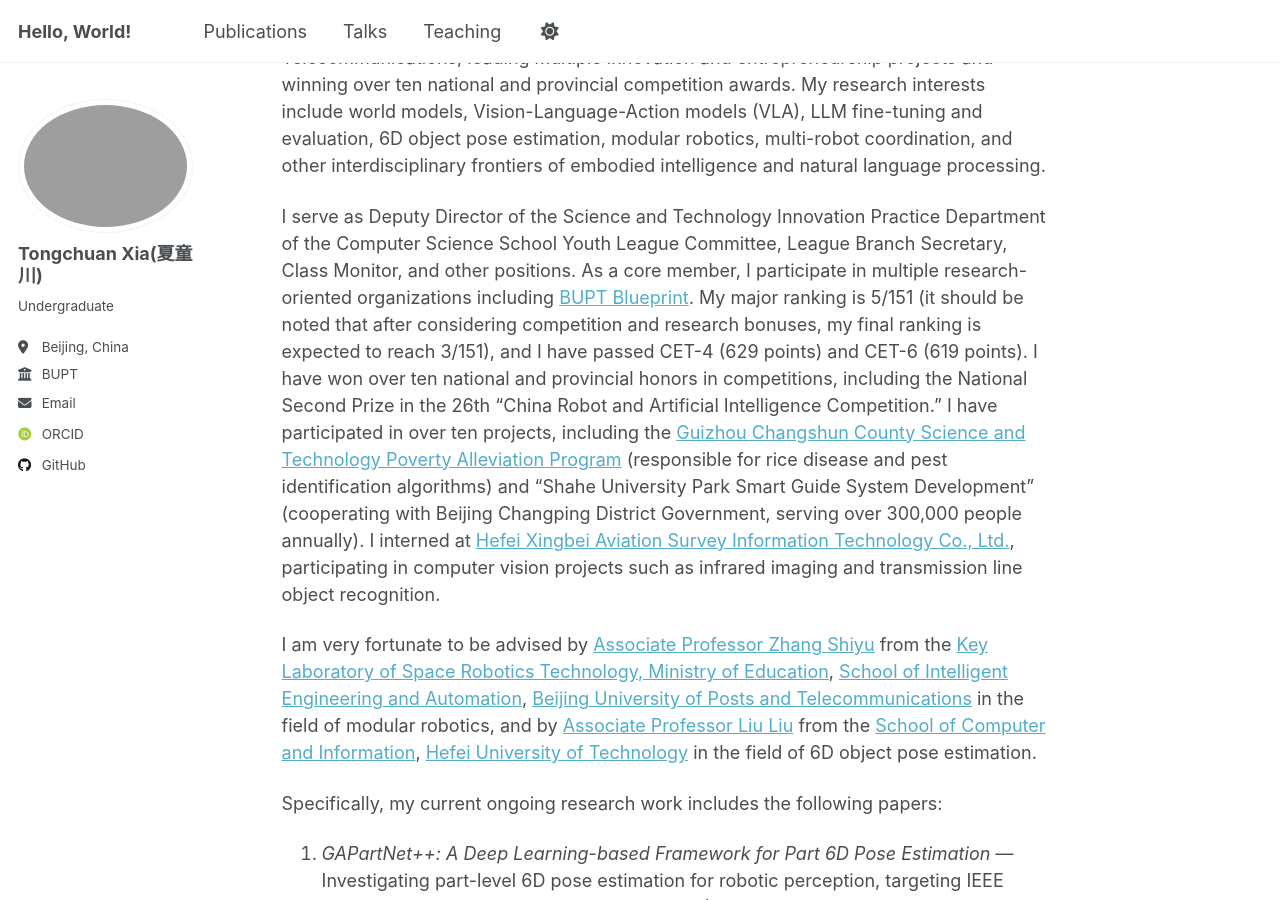
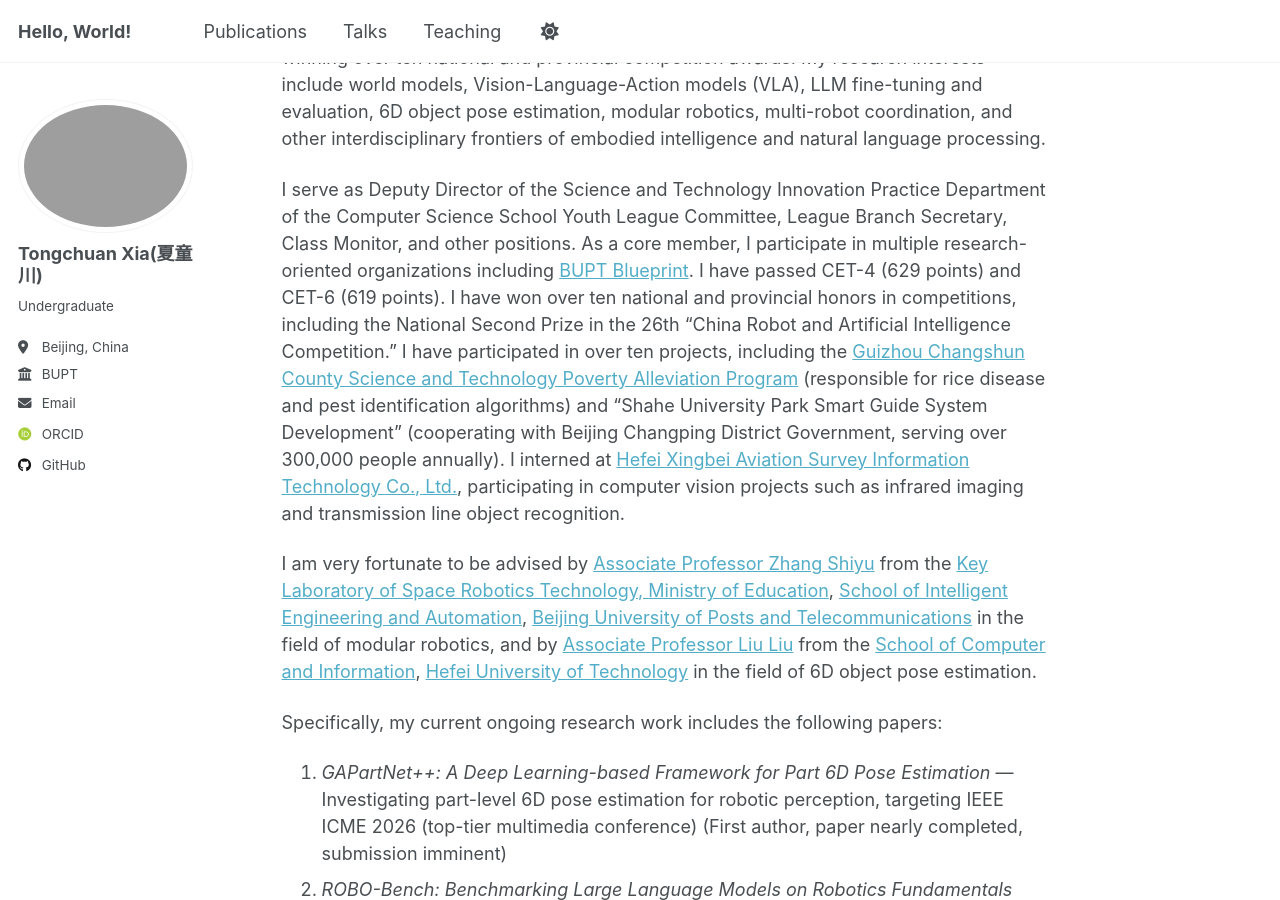
Before and after one commit to Heartune/Heartune.github.io, a Jekyll site: the page built from _pages/about.md, in a window 1280 px wide and 900 px high, scrolled down 1851 px. Built offline with Jekyll 4.4.1, drawn with Linux system fonts in a browser that asks for light colours; some web fonts are replaced; a script that is not in the unit is left out; some of the changed text lies outside the part shown.

Commit message:
Remove major ranking information from about page
🤖 Generated with [Claude Code](https://claude.com/claude-code)

Co-Authored-By: Claude <noreply@anthropic.com>

```diff
--- a/_pages/about.md
+++ b/_pages/about.md
@@ -9,7 +9,7 @@ redirect_from:
 
 我是[北京邮电大学](https://www.bupt.edu.cn/)[计算机学院（国家示范性软件学院）](https://scs.bupt.edu.cn/index.htm)软件工程专业三年级本科生，预计将于2026年取得推免研究生资格。此外，我还有幸被北京邮电大学[叶培大创新创业学院](https://yepeida.bupt.edu.cn/)创新创业教育实验班"叶班"录取，主导多项创新创业项目。我的研究兴趣包括世界模型、VLA、LLM微调与评估、物体6D位姿估计、模块化机器人、多机器人协同等具身智能与自然语言处理的交叉前沿领域。
 
-我在校担任计算机学院团委科创实践部副部长、团支书、班长等多项职务，作为中心组成员参与[北邮蓝图](https://peking.bjd.com.cn/content/s6109f126e4b0f21db068a1c7.html)等多个研究型社团组织；专业排名5/151（需要补充的是，在考虑竞赛及科研加分后，我的最终成绩预计将达到3/151），通过大学英语四级（629分）、六级（619分）；竞赛获第26届"中国机器人及人工智能大赛"国家级二等奖等十余项国家级、省级荣誉；参与[贵州长顺县科技扶贫计划](https://mp.weixin.qq.com/s/6OjkT8vqIqM76sAiqX3pJg)（负责水稻病虫害识别算法）、"沙河高教园智慧导览系统研发"（与北京市昌平区政府合作，服务超30万人次/年）等十余项项目，在[合肥星北航测信息科技有限公司](http://www.navmonitor.com/)实习，参与红外成像、输电线路物体识别等计算机视觉类项目。
+我在校担任计算机学院团委科创实践部副部长、团支书、班长等多项职务，作为中心组成员参与[北邮蓝图](https://peking.bjd.com.cn/content/s6109f126e4b0f21db068a1c7.html)等多个研究型社团组织；通过大学英语四级（629分）、六级（619分）；竞赛获第26届"中国机器人及人工智能大赛"国家级二等奖等十余项国家级、省级荣誉；参与[贵州长顺县科技扶贫计划](https://mp.weixin.qq.com/s/6OjkT8vqIqM76sAiqX3pJg)（负责水稻病虫害识别算法）、"沙河高教园智慧导览系统研发"（与北京市昌平区政府合作，服务超30万人次/年）等十余项项目，在[合肥星北航测信息科技有限公司](http://www.navmonitor.com/)实习，参与红外成像、输电线路物体识别等计算机视觉类项目。
 
 我很幸运地得到了北京邮电大学[智能工程与自动化学院](https://iea.bupt.edu.cn/)[空间机器人教育部重点实验室](https://baike.baidu.com/item/%E7%A9%BA%E9%97%B4%E6%9C%BA%E5%99%A8%E4%BA%BA%E6%8A%80%E6%9C%AF%E6%95%99%E8%82%B2%E9%83%A8%E5%B7%A5%E7%A8%8B%E7%A0%94%E7%A9%B6%E4%B8%AD%E5%BF%83%EF%BC%88%E5%8C%97%E4%BA%AC%E9%82%AE%E7%94%B5%E5%A4%A7%E5%AD%A6%EF%BC%89/20793572)的[张时毓副教授](https://teacher.bupt.edu.cn/zhangshiyu/zh_CN/index.htm)在模块化机器人领域的指导，以及合肥工业大学[计算机与信息学院](https://ci.hfut.edu.cn/)的[刘浏副教授](https://hfut-liuliu.com/)在物体6D位姿估计领域的指导。
 
@@ -37,7 +37,7 @@ redirect_from:
 
 I am a third-year undergraduate student majoring in Software Engineering at the [School of Computer Science (National Pilot Software Engineering School)](https://scs.bupt.edu.cn/index.htm), [Beijing University of Posts and Telecommunications](https://www.bupt.edu.cn/), and I am expected to obtain the recommendation for postgraduate admission (保研) in 2026. Additionally, I am honored to be admitted to the Innovation and Entrepreneurship Education Experimental Class "Ye Class" of the [Ye Peida School of Innovation and Entrepreneurship](https://yepeida.bupt.edu.cn/) at Beijing University of Posts and Telecommunications, leading multiple innovation and entrepreneurship projects and winning over ten national and provincial competition awards. My research interests include world models, Vision-Language-Action models (VLA), LLM fine-tuning and evaluation, 6D object pose estimation, modular robotics, multi-robot coordination, and other interdisciplinary frontiers of embodied intelligence and natural language processing.
 
-I serve as Deputy Director of the Science and Technology Innovation Practice Department of the Computer Science School Youth League Committee, League Branch Secretary, Class Monitor, and other positions. As a core member, I participate in multiple research-oriented organizations including [BUPT Blueprint](https://peking.bjd.com.cn/content/s6109f126e4b0f21db068a1c7.html). My major ranking is 5/151 (it should be noted that after considering competition and research bonuses, my final ranking is expected to reach 3/151), and I have passed CET-4 (629 points) and CET-6 (619 points). I have won over ten national and provincial honors in competitions, including the National Second Prize in the 26th "China Robot and Artificial Intelligence Competition." I have participated in over ten projects, including the [Guizhou Changshun County Science and Technology Poverty Alleviation Program](https://mp.weixin.qq.com/s/6OjkT8vqIqM76sAiqX3pJg) (responsible for rice disease and pest identification algorithms) and "Shahe University Park Smart Guide System Development" (cooperating with Beijing Changping District Government, serving over 300,000 people annually). I interned at [Hefei Xingbei Aviation Survey Information Technology Co., Ltd.](http://www.navmonitor.com/), participating in computer vision projects such as infrared imaging and transmission line object recognition.
+I serve as Deputy Director of the Science and Technology Innovation Practice Department of the Computer Science School Youth League Committee, League Branch Secretary, Class Monitor, and other positions. As a core member, I participate in multiple research-oriented organizations including [BUPT Blueprint](https://peking.bjd.com.cn/content/s6109f126e4b0f21db068a1c7.html). I have passed CET-4 (629 points) and CET-6 (619 points). I have won over ten national and provincial honors in competitions, including the National Second Prize in the 26th "China Robot and Artificial Intelligence Competition." I have participated in over ten projects, including the [Guizhou Changshun County Science and Technology Poverty Alleviation Program](https://mp.weixin.qq.com/s/6OjkT8vqIqM76sAiqX3pJg) (responsible for rice disease and pest identification algorithms) and "Shahe University Park Smart Guide System Development" (cooperating with Beijing Changping District Government, serving over 300,000 people annually). I interned at [Hefei Xingbei Aviation Survey Information Technology Co., Ltd.](http://www.navmonitor.com/), participating in computer vision projects such as infrared imaging and transmission line object recognition.
 
 I am very fortunate to be advised by [Associate Professor Zhang Shiyu](https://teacher.bupt.edu.cn/zhangshiyu/zh_CN/index.htm) from the [Key Laboratory of Space Robotics Technology, Ministry of Education](https://baike.baidu.com/item/%E7%A9%BA%E9%97%B4%E6%9C%BA%E5%99%A8%E4%BA%BA%E6%8A%80%E6%9C%AF%E6%95%99%E8%82%B2%E9%83%A8%E5%B7%A5%E7%A8%8B%E7%A0%94%E7%A9%B6%E4%B8%AD%E5%BF%83%EF%BC%88%E5%8C%97%E4%BA%AC%E9%82%AE%E7%94%B5%E5%A4%A7%E5%AD%A6%EF%BC%89/20793572), [School of Intelligent Engineering and Automation](https://iea.bupt.edu.cn/), [Beijing University of Posts and Telecommunications](https://www.bupt.edu.cn/) in the field of modular robotics, and by [Associate Professor Liu Liu](https://hfut-liuliu.com/) from the [School of Computer and Information](https://ci.hfut.edu.cn/), [Hefei University of Technology](https://www.hfut.edu.cn/) in the field of 6D object pose estimation.
 
```
